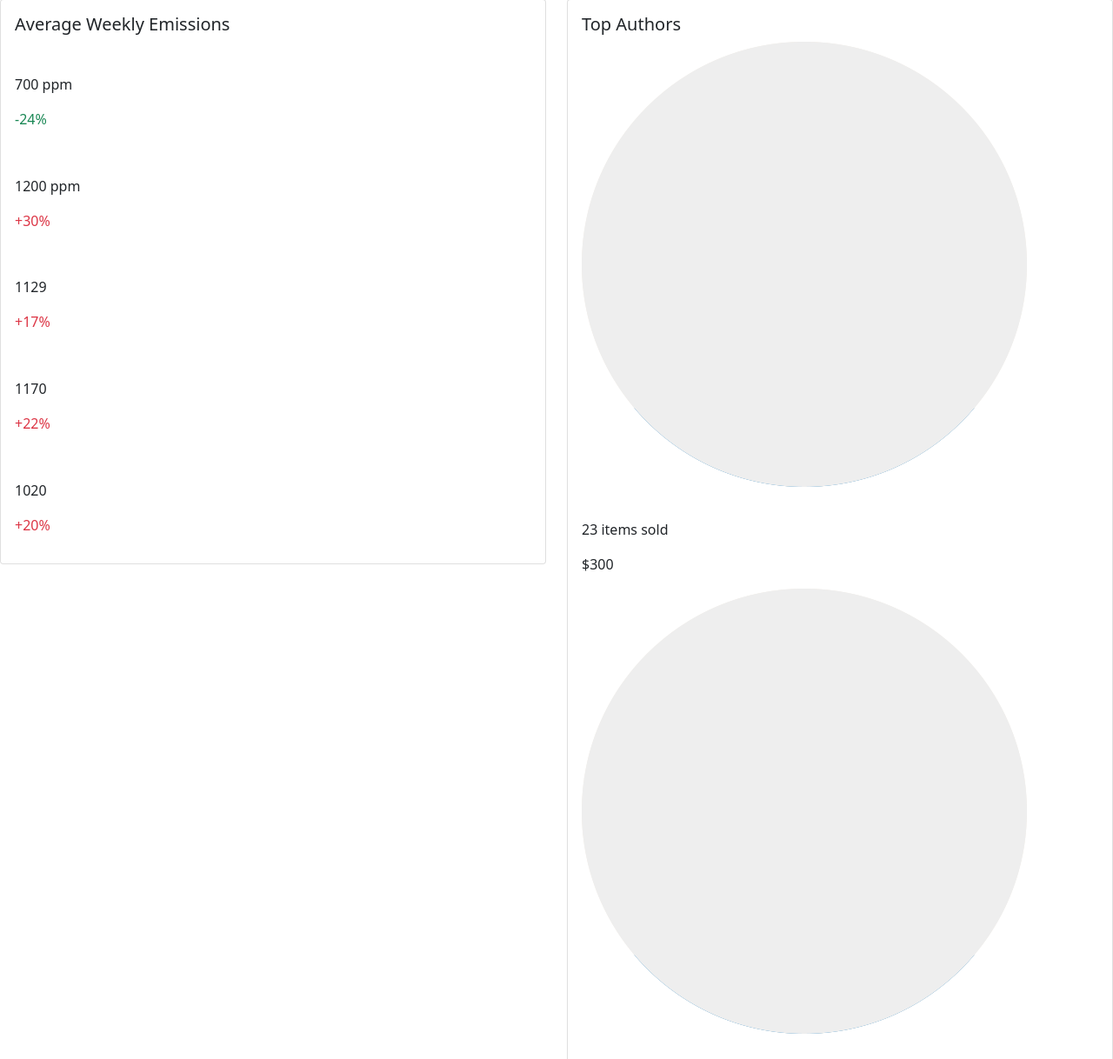
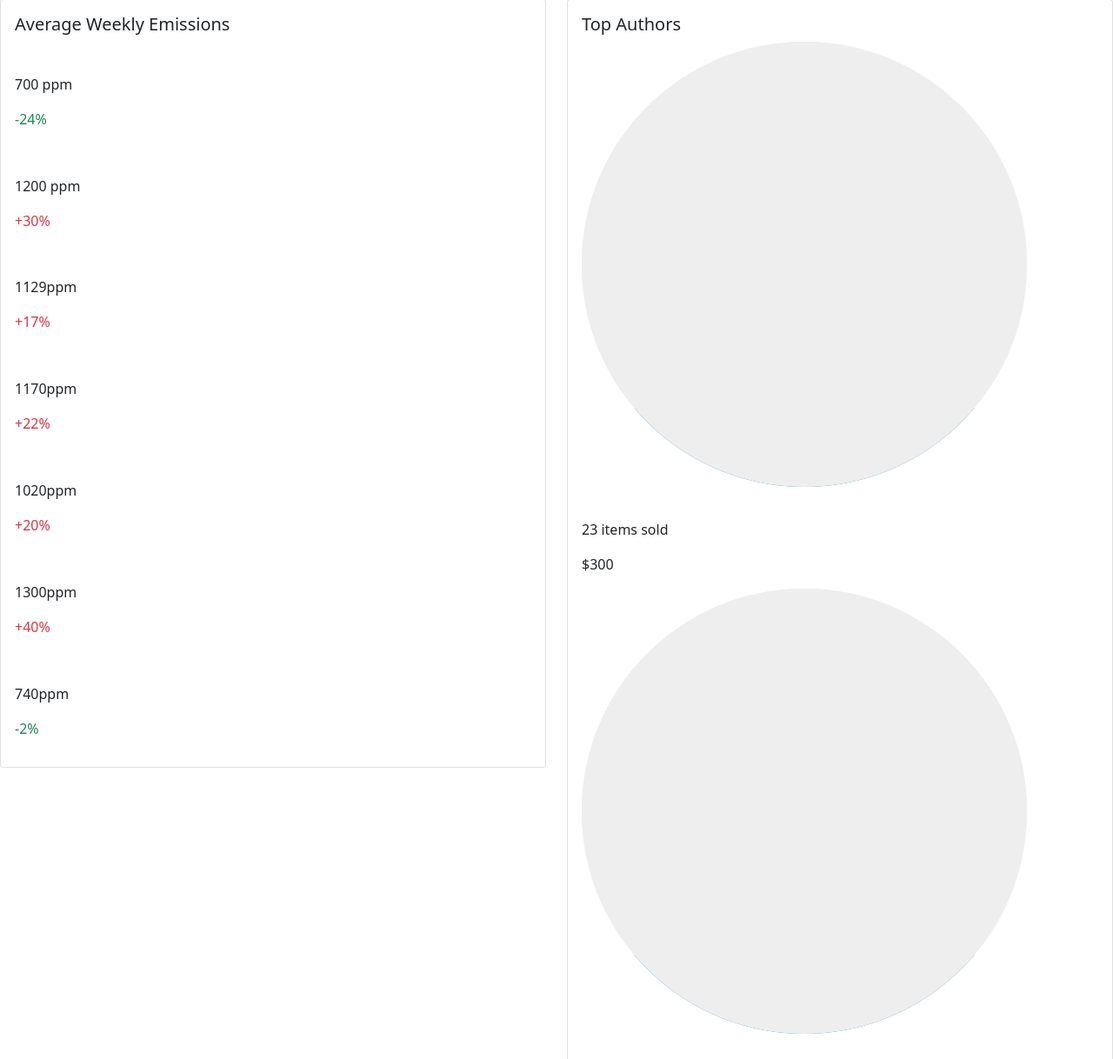
Before and after one commit to BabGee/ghg, a Django app: page / in a window 1280 px wide. Shown: the part 2009-3227 px from the top of the page at 87% size. Run offline with Django 4.2, Linux system fonts and the light colour scheme; some libraries are stand-ins or nearby versions.

Commit message:
dashboard update

```diff
--- a/entropy/ghg_measure/templates/ghg_measure/dashboard.html
+++ b/entropy/ghg_measure/templates/ghg_measure/dashboard.html
@@ -311,7 +311,7 @@
                             <div class="tr-item">
                               <div class="tr-company-name">
                                 <div class="tr-icon tr-card-icon tr-card-bg-primary text-white">
-                                  <i data-feather="thumbs-up"></i>
+                                  <i data-feather="credit-card"></i>
                                 </div>
                                 <div class="tr-text">
                                   <h4 class="text-white">Sunday</h4>
@@ -343,11 +343,11 @@
                             <div class="tr-item">
                               <div class="tr-company-name">
                                 <div class="tr-icon tr-card-icon tr-card-bg-danger text-white">
-                                  <i data-feather="tv"></i>
+                                  <i data-feather="credit-card"></i>
                                 </div>
                                 <div class="tr-text">
                                   <h4 class="text-white">Tuesday</h4>
-                                  <p>1129</p>
+                                  <p>1129ppm</p>
                                 </div>
                               </div>
                               <div class="tr-rate">
@@ -359,11 +359,11 @@
                             <div class="tr-item">
                               <div class="tr-company-name">
                                 <div class="tr-icon tr-card-icon tr-card-bg-warning text-white">
-                                  <i data-feather="shopping-cart"></i>
+                                  <i data-feather="credit-card"></i>
                                 </div>
                                 <div class="tr-text">
                                   <h4 class="text-white">Wednesday</h4>
-                                  <p>1170</p>
+                                  <p>1170ppm</p>
                                 </div>
                               </div>
                               <div class="tr-rate">
@@ -375,15 +375,47 @@
                             <div class="tr-item">
                               <div class="tr-company-name">
                                 <div class="tr-icon tr-card-icon tr-card-bg-info text-white">
-                                  <i data-feather="dollar-sign"></i>
+                                  <i data-feather="credit-card"></i>
                                 </div>
                                 <div class="tr-text">
                                   <h4 class="text-white">Thursday</h4>
-                                  <p>1020</p>
+                                  <p>1020ppm</p>
                                 </div>
                               </div>
                               <div class="tr-rate">
                                 <p><span class="text-danger">+20%</span></p>
+                              </div>
+                            </div>
+                          </div>
+                          <div class="transactions-list">
+                            <div class="tr-item">
+                              <div class="tr-company-name">
+                                <div class="tr-icon tr-card-icon tr-card-bg-info text-white">
+                                  <i data-feather="credit-card"></i>
+                                </div>
+                                <div class="tr-text">
+                                  <h4 class="text-white">Friday</h4>
+                                  <p>1300ppm</p>
+                                </div>
+                              </div>
+                              <div class="tr-rate">
+                                <p><span class="text-danger">+40%</span></p>
+                              </div>
+                            </div>
+                          </div>
+                          <div class="transactions-list">
+                            <div class="tr-item">
+                              <div class="tr-company-name">
+                                <div class="tr-icon tr-card-icon tr-card-bg-info text-white">
+                                  <i data-feather="credit-card"></i>
+                                </div>
+                                <div class="tr-text">
+                                  <h4 class="text-white">Saturday</h4>
+                                  <p>740ppm</p>
+                                </div>
+                              </div>
+                              <div class="tr-rate">
+                                <p><span class="text-success">-2%</span></p>
                               </div>
                             </div>
                           </div>
```
